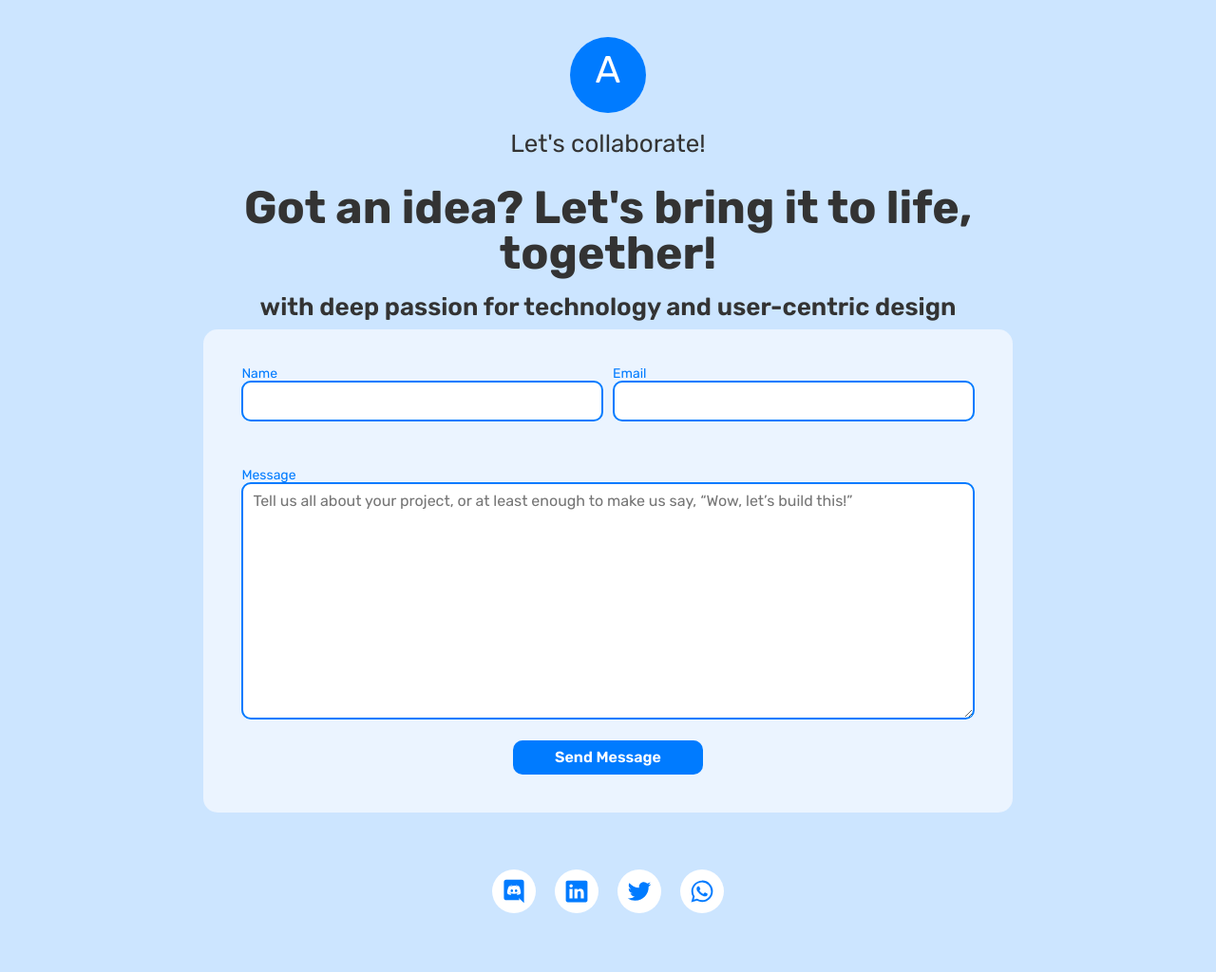
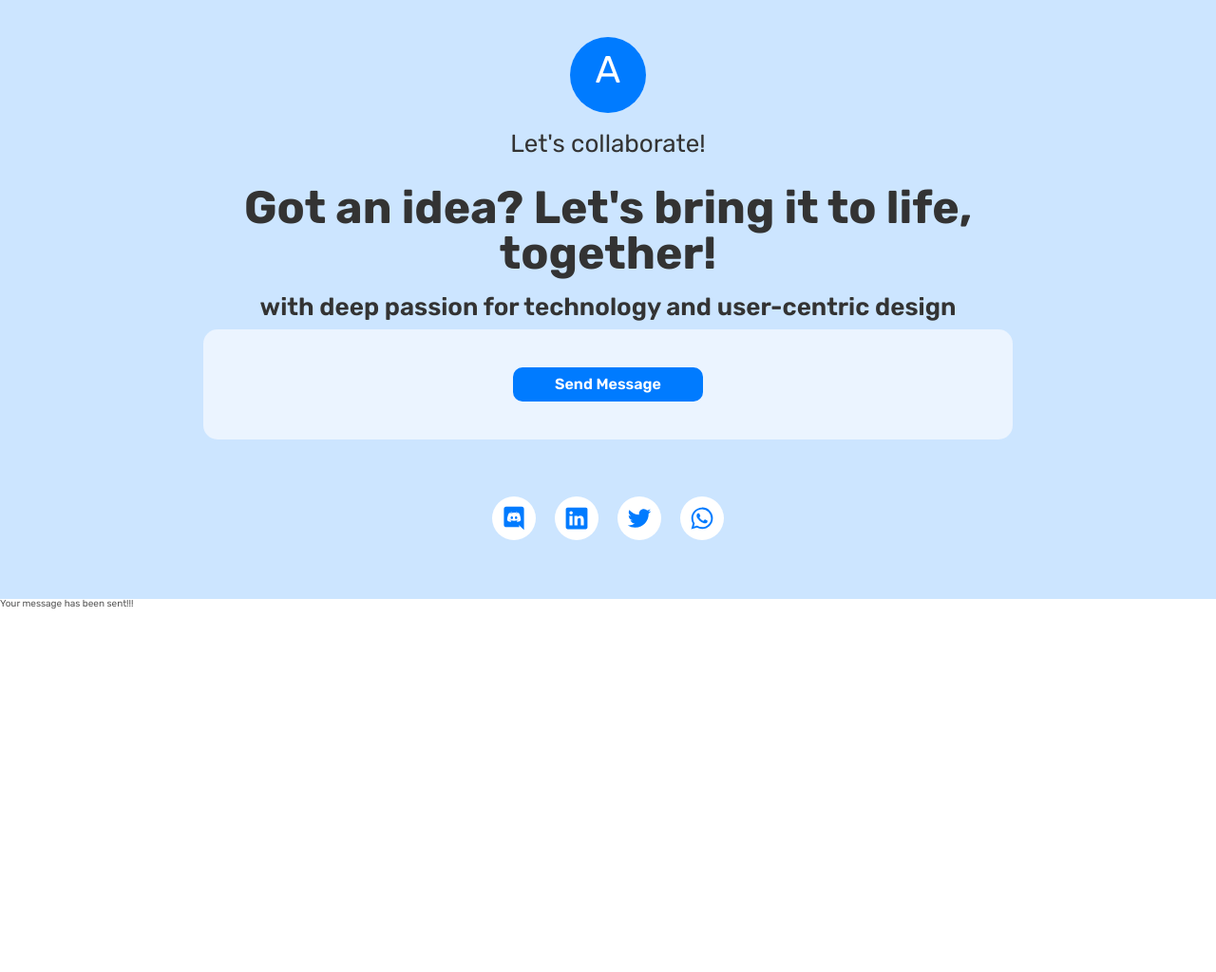
Before and after one commit to Sammy-blaq/Portfolio_App, a Django app: page / in a window 1280 px wide. Shown: the part 3792-4816 px from the top of the page at 95% size. After the commit the page ends 4434 px from the top, so only its background shows below. Run offline with Django 5.2, Linux system fonts and the light colour scheme; some libraries are stand-ins or nearby versions.

Commit message:
Replace the HTML form with Django form and fill the successMessage hole

```diff
--- a/templates/portfolio/index.html
+++ b/templates/portfolio/index.html
@@ -532,38 +532,16 @@
 
     <div class="contact_form_box margin_bottom_medium">
       <form action="" method="post" class="contact_form">
-        <div class="identity_box">
-          <div>
-            <label for="name" class="input_label">Name</label>
-            <input
-              type="text"
-              id="name"
-              name="name"
-              class="input_field"
-              required
-            />
-          </div>
-          <div>
-            <label for="email" class="input_label">Email</label>
-            <input
-              type="email"
-              id="email"
-              name="email"
-              class="input_field"
-              required
-            />
-          </div>
-        </div>
-        <div>
-          <label for="message" class="input_label">Message</label>
-          <textarea
-            id="message"
-            name="message"
-            required
-            class="textarea_field"
-            placeholder="Tell us all about your project, or at least enough to make us say, “Wow, let’s build this!”"
-          ></textarea>
-        </div>
+        {% csrf_token %}
+        <!---->
+        {% comment %} RENDERING THE FORM {% endcomment %}
+        <!---->
+        {% for field in form %}
+        <label for="{{field.id_for_label}}" class="input_label"
+          >{{field.label}}</label
+        >
+        {{field}} {% endfor %}
+
         <div class="button_box">
           <button type="submit" class="btn_send">Send Message</button>
         </div>
@@ -591,3 +569,9 @@
     {% endblock footer %}
   </div>
 </section>
+
+{% block message %}
+<div class="success-message">
+  <p>Your message has been sent!!!</p>
+</div>
+{% endblock message %}
```
